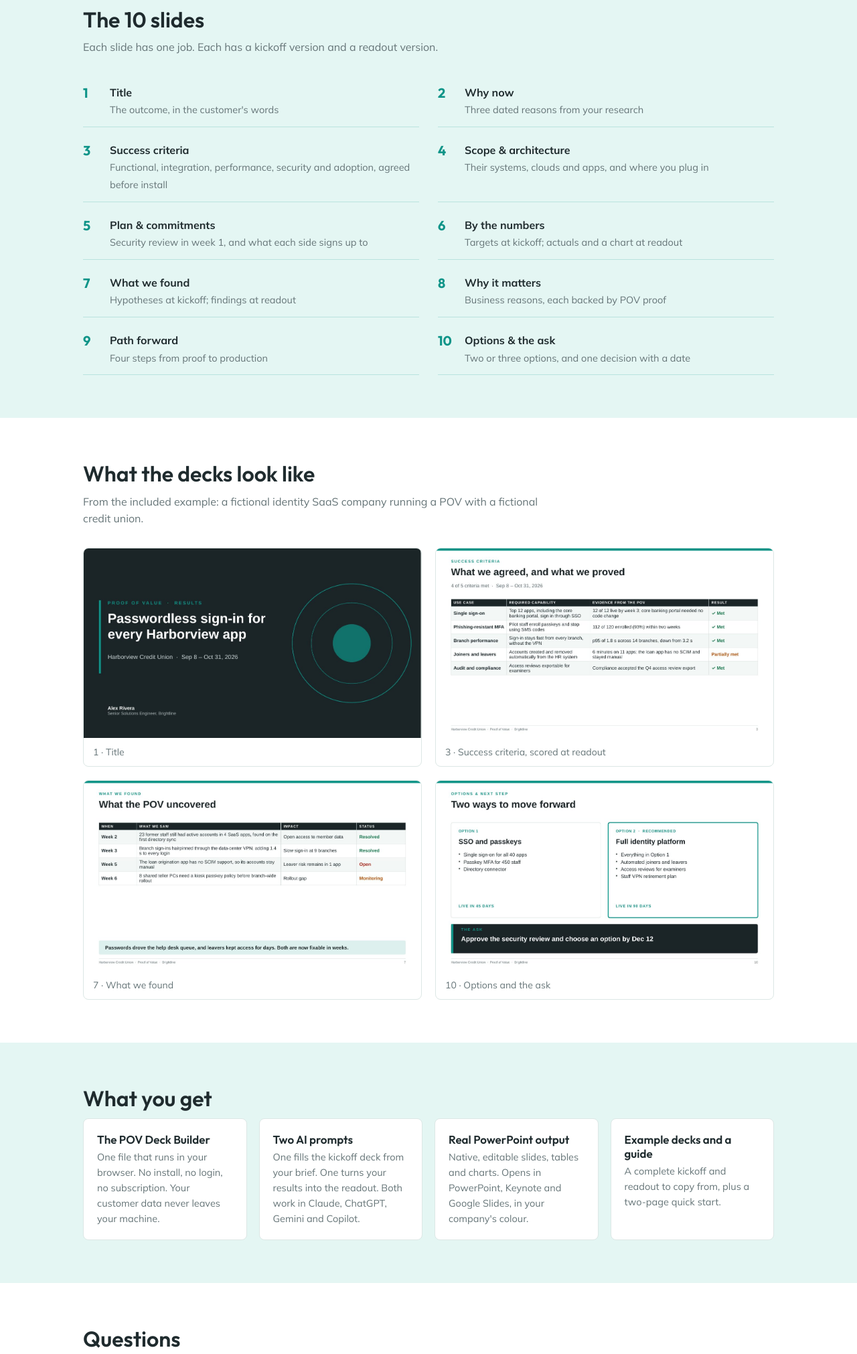
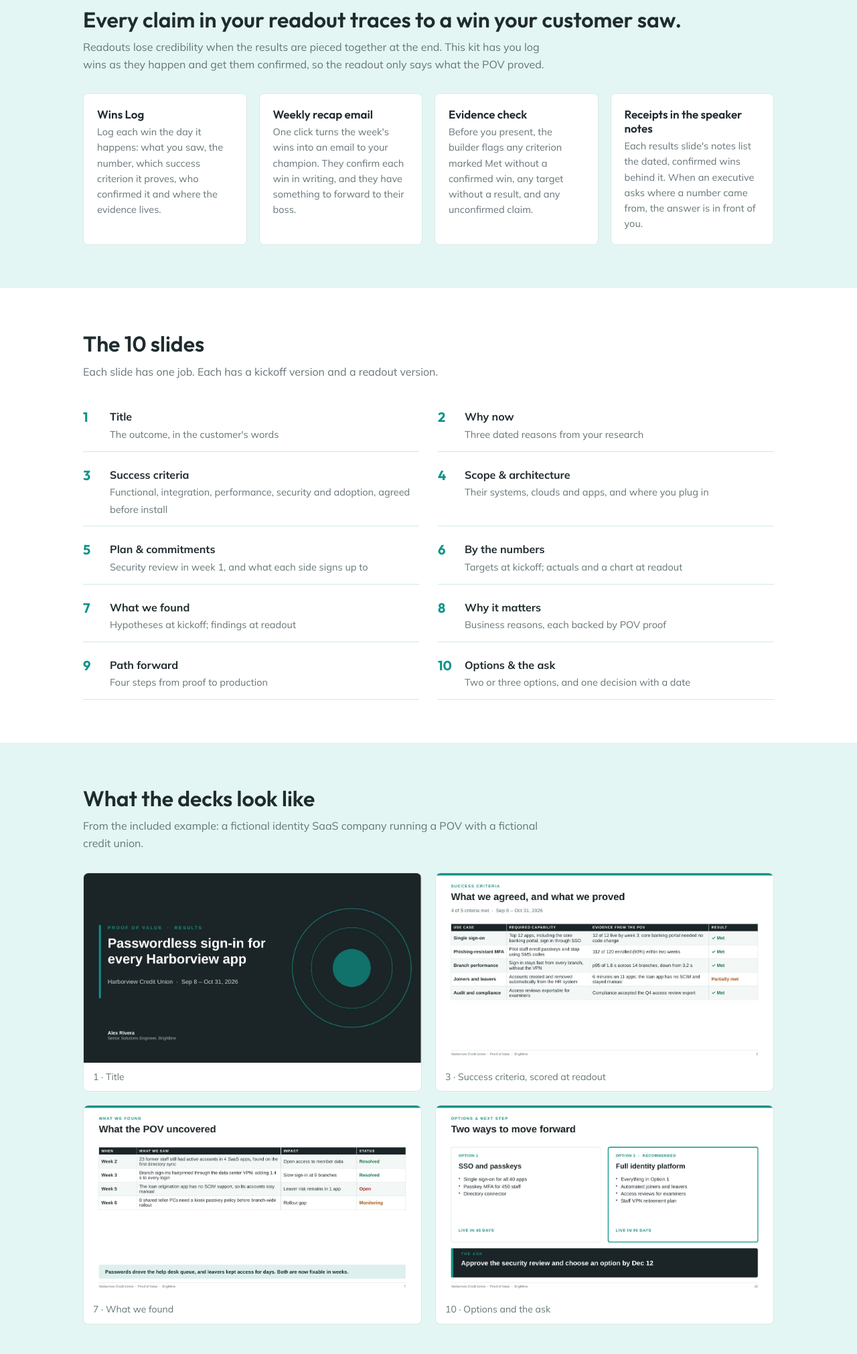
Before and after one commit to jamesfraasch-dotcom/se_engineer_shorts, a plain HTML site: page pov-deck-kit.html in a window 1280 px wide. Shown: the part 1740-3762 px from the top of the page at 67% size. Drawn offline with Linux system fonts and the light colour scheme.

Commit message:
POV kit: Wins Log, weekly recap, evidence check and speaker-note receipts on the sales page
Co-Authored-By: Claude Opus 5.5 <noreply@anthropic.com>
Claude-Session: https://claude.ai/code/session_01MDyTTWAqpimFTNqKR7ZGZS

```diff
--- a/pov-deck-kit.html
+++ b/pov-deck-kit.html
@@ -84,6 +84,17 @@ footer{border-top:1px solid var(--line);padding:26px 0;color:var(--muted);font-s
 </div></section>
 
 <section class="mint"><div class="wrap">
+  <h2>Every claim in your readout traces to a win your customer saw.</h2>
+  <p class="lede">Readouts lose credibility when the results are pieced together at the end. This kit has you log wins as they happen and get them confirmed, so the readout only says what the POV proved.</p>
+  <div class="inc">
+    <div><b>Wins Log</b><p>Log each win the day it happens: what you saw, the number, which success criterion it proves, who confirmed it and where the evidence lives.</p></div>
+    <div><b>Weekly recap email</b><p>One click turns the week's wins into an email to your champion. They confirm each win in writing, and they have something to forward to their boss.</p></div>
+    <div><b>Evidence check</b><p>Before you present, the builder flags any criterion marked Met without a confirmed win, any target without a result, and any unconfirmed claim.</p></div>
+    <div><b>Receipts in the speaker notes</b><p>Each results slide's notes list the dated, confirmed wins behind it. When an executive asks where a number came from, the answer is in front of you.</p></div>
+  </div>
+</div></section>
+
+<section><div class="wrap">
   <h2>The 10 slides</h2>
   <p class="lede">Each slide has one job. Each has a kickoff version and a readout version.</p>
   <ol class="ten">
@@ -100,7 +111,7 @@ footer{border-top:1px solid var(--line);padding:26px 0;color:var(--muted);font-s
   </ol>
 </div></section>
 
-<section><div class="wrap">
+<section class="mint"><div class="wrap">
   <h2>What the decks look like</h2>
   <p class="lede">From the included example: a fictional identity SaaS company running a POV with a fictional credit union.</p>
   <div class="gal">
@@ -111,17 +122,17 @@ footer{border-top:1px solid var(--line);padding:26px 0;color:var(--muted);font-s
   </div>
 </div></section>
 
-<section class="mint"><div class="wrap">
+<section><div class="wrap">
   <h2>What you get</h2>
   <div class="inc">
     <div><b>The POV Deck Builder</b><p>One file that runs in your browser. No install, no login, no subscription. Your customer data never leaves your machine.</p></div>
-    <div><b>Two AI prompts</b><p>One fills the kickoff deck from your brief. One turns your results into the readout. Both work in Claude, ChatGPT, Gemini and Copilot.</p></div>
+    <div><b>Two AI prompts</b><p>One fills the kickoff deck from your brief. One builds the readout from your Wins Log and results, and is told never to invent a number. Both work in Claude, ChatGPT, Gemini and Copilot.</p></div>
     <div><b>Real PowerPoint output</b><p>Native, editable slides, tables and charts. Opens in PowerPoint, Keynote and Google Slides, in your company's colour.</p></div>
-    <div><b>Example decks and a guide</b><p>A complete kickoff and readout to copy from, plus a two-page quick start.</p></div>
+    <div><b>Example decks and a guide</b><p>A complete kickoff and readout to copy from, plus a short quick-start guide.</p></div>
   </div>
 </div></section>
 
-<section><div class="wrap">
+<section class="mint"><div class="wrap">
   <h2>Questions</h2>
   <dl class="faq">
     <dt>Does it work for my product?</dt><dd>It's built for technology and SaaS sales: security reviews, integrations, architecture and measurable technical outcomes. Nothing is tied to one vendor, so it fits any B2B software, cloud, security, data or infrastructure product.</dd>
@@ -135,7 +146,7 @@ footer{border-top:1px solid var(--line);padding:26px 0;color:var(--muted);font-s
 <section id="buy"><div class="wrap">
   <div class="buy">
     <h2>Run your next POV on 10 slides.</h2>
-    <p>The builder, both prompts, example decks and the quick-start guide. $49, one time.</p>
+    <p>The builder, the Wins Log, both prompts, example decks and the quick-start guide. $49, one time.</p>
     <a class="btn" href="https://fraasch.gumroad.com/l/pov-deck-kithtml" data-gumroad-overlay-checkout="true">Buy now · $49</a>
     <p style="font-size:13px;margin:16px auto 0">Secure checkout by Gumroad. Sales tax handled at checkout.</p>
   </div>
```
